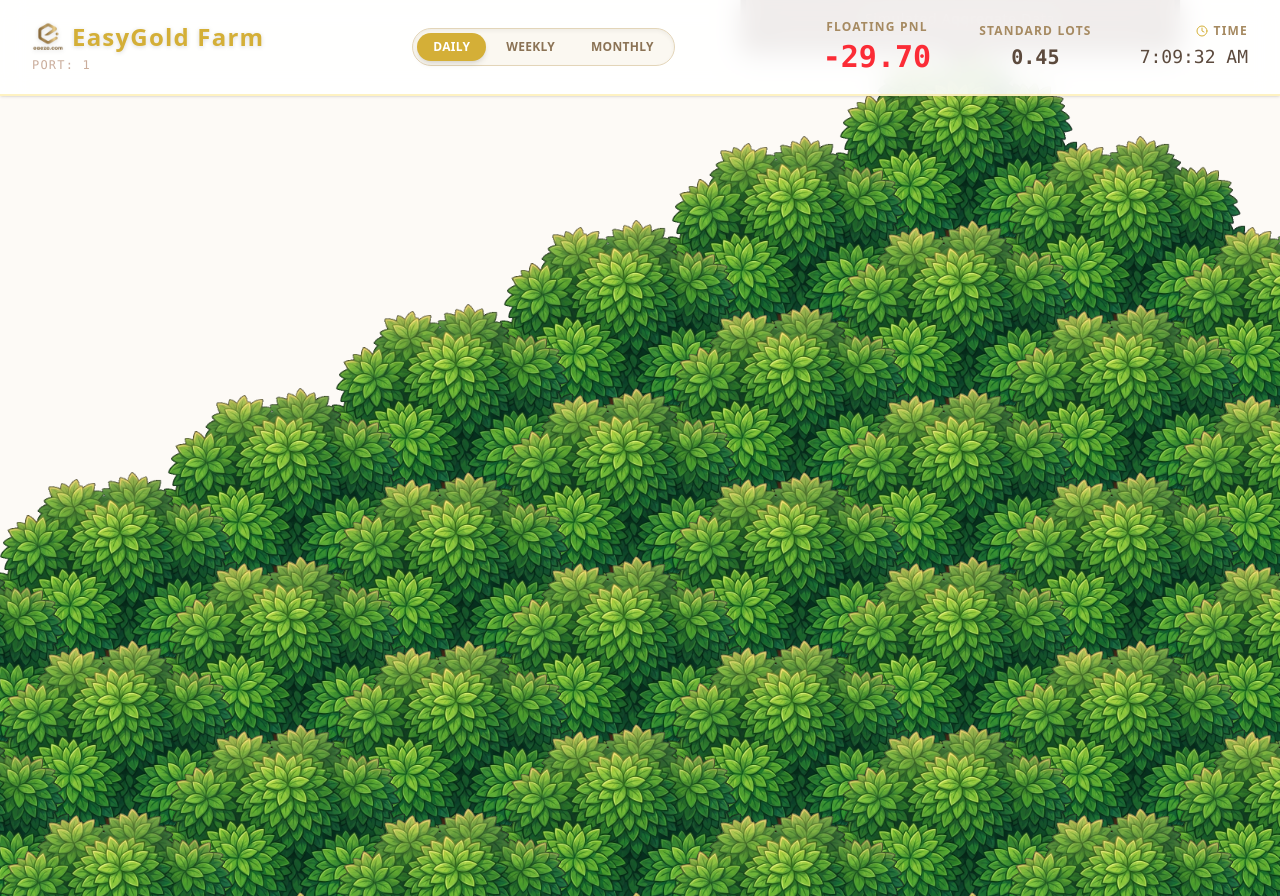
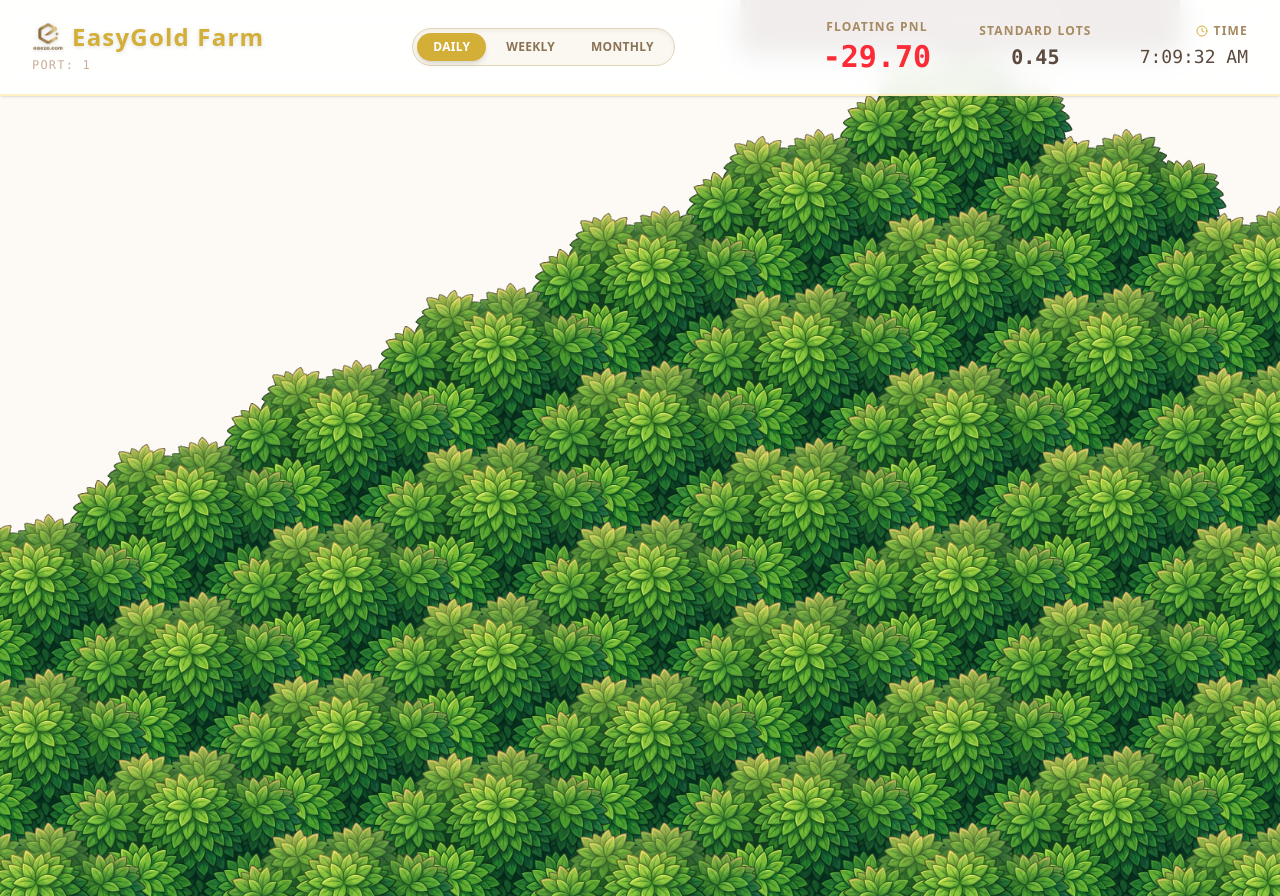
Before and after one commit to uniconsounds-cloud/ea-market-place, a Next.js app: page /farm/1 in a window 1280 px wide. Built offline with nearby package versions, Linux system fonts and the light colour scheme; no server answers; the database is empty.

Commit message:
style: tweak grid spacing to 110 and enable vertical scroll

```diff
--- a/src/app/farm/[id]/FarmClient.tsx
+++ b/src/app/farm/[id]/FarmClient.tsx
@@ -11,7 +11,7 @@ function seededRandom(seed: number) {
     return x - Math.floor(x);
 }
 
-const TILE_W = 120; // Isometric pixel base width (doubled for wider spread)
+const TILE_W = 110; // Isometric pixel base width (doubled for wider spread)
 const TILE_H = TILE_W / 2; // Isometric pixel half-height
 const GRID_COLS = 10;
 const GRID_ROWS = 12;
@@ -144,7 +144,7 @@ export default function FarmClient({ portNumber, initialOrders }: { portNumber:
     const mapScale = zoom === 'DAILY' ? 1.4 : zoom === 'WEEKLY' ? 0.9 : 0.6;
 
     return (
-        <div className="flex flex-col min-h-screen w-full bg-[#fdfaf6] overflow-x-auto overflow-y-hidden font-sans relative">
+        <div className="flex flex-col min-h-screen w-full bg-[#fdfaf6] overflow-x-auto overflow-y-auto font-sans relative">
 
             {/* Top Frame: Luxury HUD */}
             <div className="fixed top-0 left-0 w-full h-24 bg-white/90 backdrop-blur-md border-b-2 border-amber-200/50 flex items-center justify-between px-4 sm:px-8 shadow-sm shrink-0 z-50">
```
